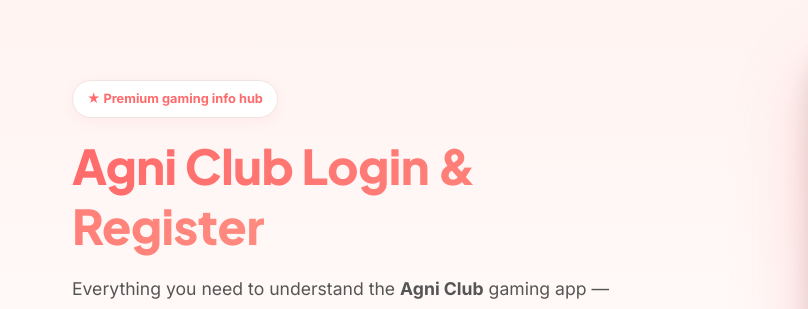
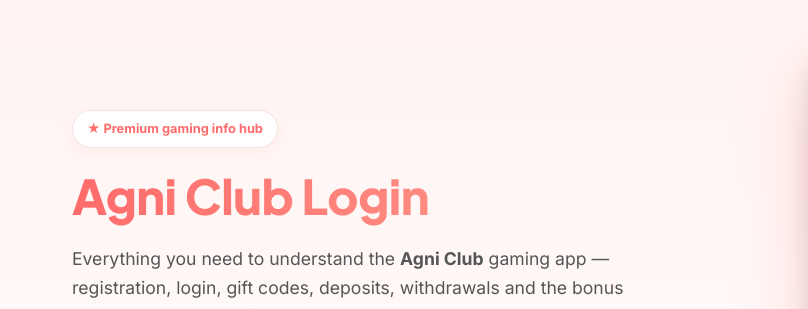
Before and after one commit to Prince04u/agniclub.games, a plain HTML site: page index.html in a window 1280 px wide. Shown: the part 170-479 px from the top of the page, 0-808 px from the left. Drawn offline with Linux system fonts and the light colour scheme.

Commit message:
Update index.html

```diff
--- a/index.html
+++ b/index.html
@@ -3,17 +3,17 @@
 <head>
 <meta charset="utf-8">
 <meta name="viewport" content="width=device-width,initial-scale=1">
-<title>Agni Club Login & Register</title>
+<title>Agni Club Login</title>
 <meta name="description" content="Independent information hub for the Agni Club gaming app — register, login, gift codes, bonuses, deposits, withdrawals and responsible-play guidance.">
 <meta name="theme-color" content="#ff6b6b">
-<meta name="author" content="Agni Club Login & Register">
+<meta name="author" content="Agni Club Login">
 <link rel="canonical" href="https://agniclub.games/">
 <link rel="manifest" href="/manifest.json">
 <link rel="icon" type="image/webp" href="/assets/images/logo.webp">
 <link rel="apple-touch-icon" href="/assets/images/logo.webp">
 <meta property="og:type" content="website">
-<meta property="og:site_name" content="Agni Club Login & Register">
-<meta property="og:title" content="Agni Club Login & Register">
+<meta property="og:site_name" content="Agni Club Login">
+<meta property="og:title" content="Agni Club Login">
 <meta property="og:description" content="Independent information hub for the Agni Club gaming app — register, login, gift codes, bonuses, deposits, withdrawals and responsible-play guidance.">
 <meta property="og:url" content="https://agniclub.games/">
 <meta property="og:image" content="https://agniclub.games/assets/images/logo.webp">
@@ -49,7 +49,7 @@
   <div class="container hero-grid">
     <div>
       <span class="hero-eyebrow">★ Premium gaming info hub</span>
-      <h1><span>Agni Club Login & Register</h1>
+      <h1><span>Agni Club Login</h1>
       <p class="lead">Everything you need to understand the <strong>Agni Club</strong> gaming app — registration, login, gift codes, deposits, withdrawals and the bonus structures — explained in clear, original English by an independent editorial team.</p>
       <div class="hero-cta">
         <a href="/register/" class="btn btn-primary">Read the register guide</a>
```
